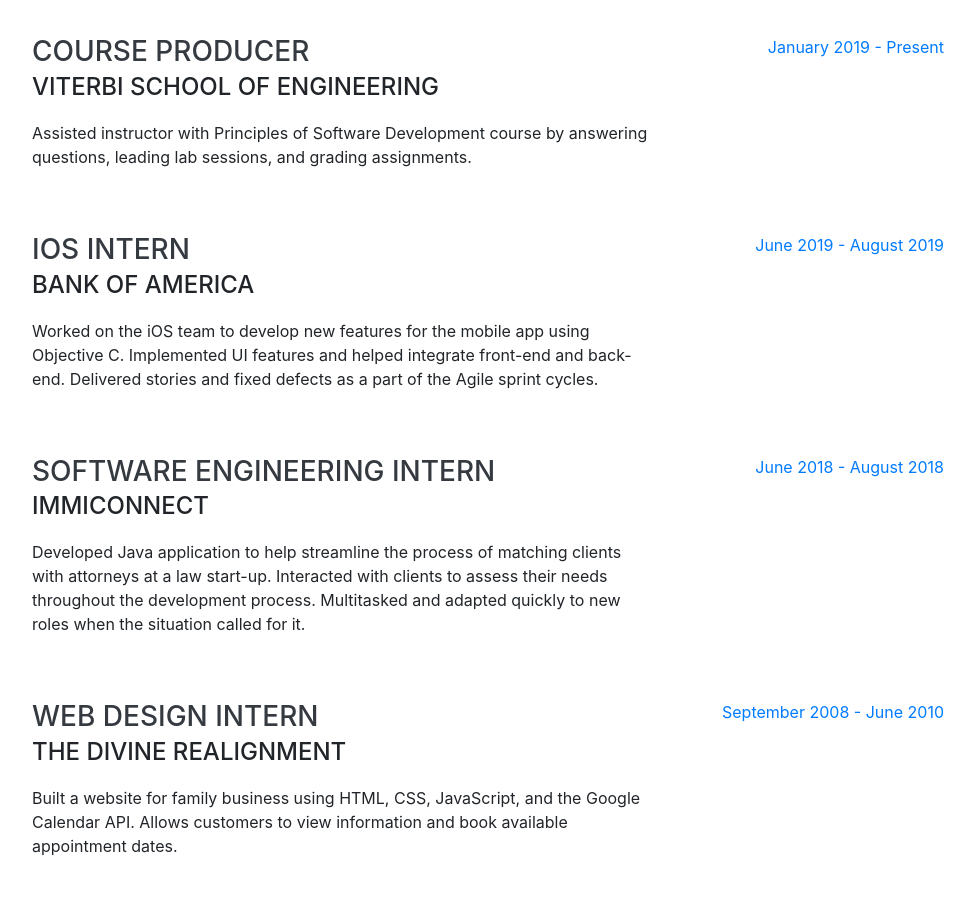
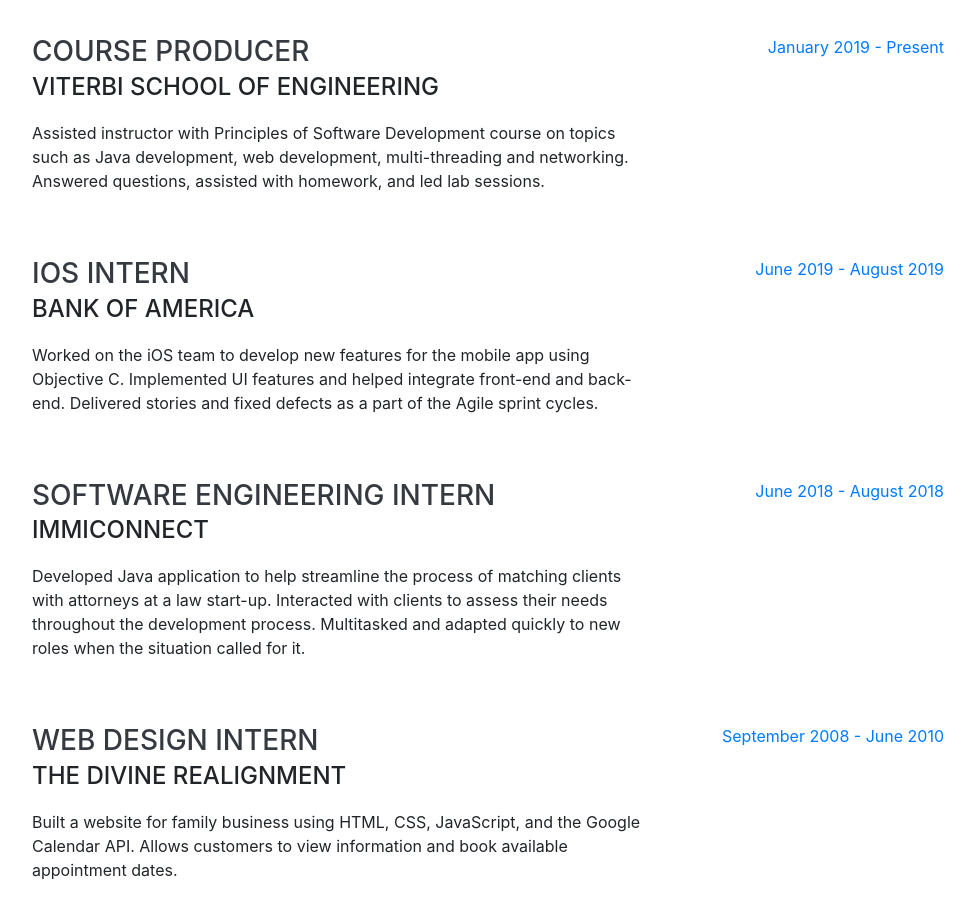
Before and after one commit to natasha014/natasha014.github.io, a website with bundled scripts: page index.html in a window 1280 px wide. Shown: the part 900-1819 px from the top of the page, without its empty margins (288-1263 px from the left). Built offline with nearby package versions, Linux system fonts and the light colour scheme; a web font is replaced by a local one.

Commit message:
more edits

```diff
--- a/index.html
+++ b/index.html
@@ -95,7 +95,7 @@
           <div class="resume-content">
             <h3 class="mb-0">Course Producer</h3>
             <div class="subheading mb-3">Viterbi School of Engineering</div>
-            <p>Assisted instructor with Principles of Software Development course by answering questions, leading lab sessions, and grading assignments.</p>
+            <p>Assisted instructor with Principles of Software Development course on topics such as Java development, web development, multi-threading and networking. Answered questions, assisted with homework, and led lab sessions.</p>
           </div>
           <div class="resume-date text-md-right">
             <span class="text-primary">January 2019 - Present</span>
```
